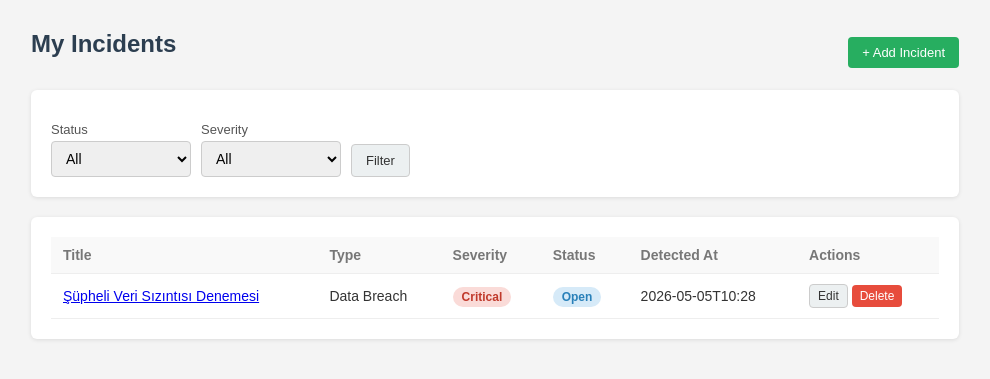
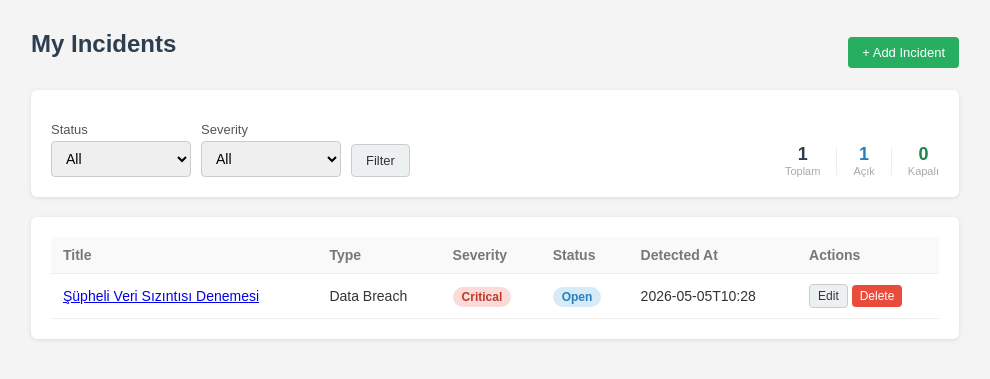
Before and after one commit to seydagulcn/incident_response, a Flask app: page /dashboard in a window 1280 px wide. Shown: the part 42-421 px from the top of the page, without its empty margins (145-1135 px from the left). Run offline with Flask 3, Linux system fonts and the light colour scheme; a user stored in the database is signed in; data comes from the database, SQL or seed files in the repository.

Commit message:
Add stats to dashboard

```diff
--- a/app.py
+++ b/app.py
@@ -83,9 +83,15 @@ def dashboard():
         params.append(severity_filter)
     query += " ORDER BY detected_at DESC"
     incidents = conn.execute(query, params).fetchall()
+    stats = {
+        "total": conn.execute("SELECT COUNT(*) FROM incidents WHERE user_id = ?", (session["user_id"],)).fetchone()[0],
+        "open": conn.execute("SELECT COUNT(*) FROM incidents WHERE user_id = ? AND status = 'open'", (session["user_id"],)).fetchone()[0],
+        "closed": conn.execute("SELECT COUNT(*) FROM incidents WHERE user_id = ? AND status = 'closed'", (session["user_id"],)).fetchone()[0],
+    }
     conn.close()
     return render_template("dashboard.html", incidents=incidents,
-                           status_filter=status_filter, severity_filter=severity_filter)
+                           status_filter=status_filter, severity_filter=severity_filter,
+                           stats=stats)
 
 @app.route("/incident/add", methods=["GET", "POST"])
 @login_required
--- a/templates/dashboard.html
+++ b/templates/dashboard.html
@@ -6,7 +6,8 @@
 </div>
 
 <div class="card">
-    <form method="GET" style="display: flex; gap: 10px; flex-wrap: wrap; align-items: flex-end;">
+    <form method="GET" style="display: flex; gap: 10px; flex-wrap: wrap; align-items: flex-end; justify-content: space-between;">
+        <div style="display: flex; gap: 10px; align-items: flex-end; flex-wrap: wrap;">
             <div>
                 <label>Status</label>
                 <select name="status" style="width: 140px;">
@@ -26,6 +27,23 @@
                 </select>
             </div>
             <button class="btn btn-secondary" type="submit">Filter</button>
+        </div>
+        <div style="display: flex; gap: 16px; align-items: center;">
+            <div style="text-align: center;">
+                <div style="font-size: 18px; font-weight: bold; color: #2c3e50;">{{ stats.total }}</div>
+                <div style="font-size: 11px; color: #aaa;">Toplam</div>
+            </div>
+            <div style="width: 1px; height: 28px; background: #eee;"></div>
+            <div style="text-align: center;">
+                <div style="font-size: 18px; font-weight: bold; color: #2980b9;">{{ stats.open }}</div>
+                <div style="font-size: 11px; color: #aaa;">Açık</div>
+            </div>
+            <div style="width: 1px; height: 28px; background: #eee;"></div>
+            <div style="text-align: center;">
+                <div style="font-size: 18px; font-weight: bold; color: #1e8449;">{{ stats.closed }}</div>
+                <div style="font-size: 11px; color: #aaa;">Kapalı</div>
+            </div>
+        </div>
     </form>
 </div>
 
```
Lines whose indentation alone changed are shown as unchanged.
